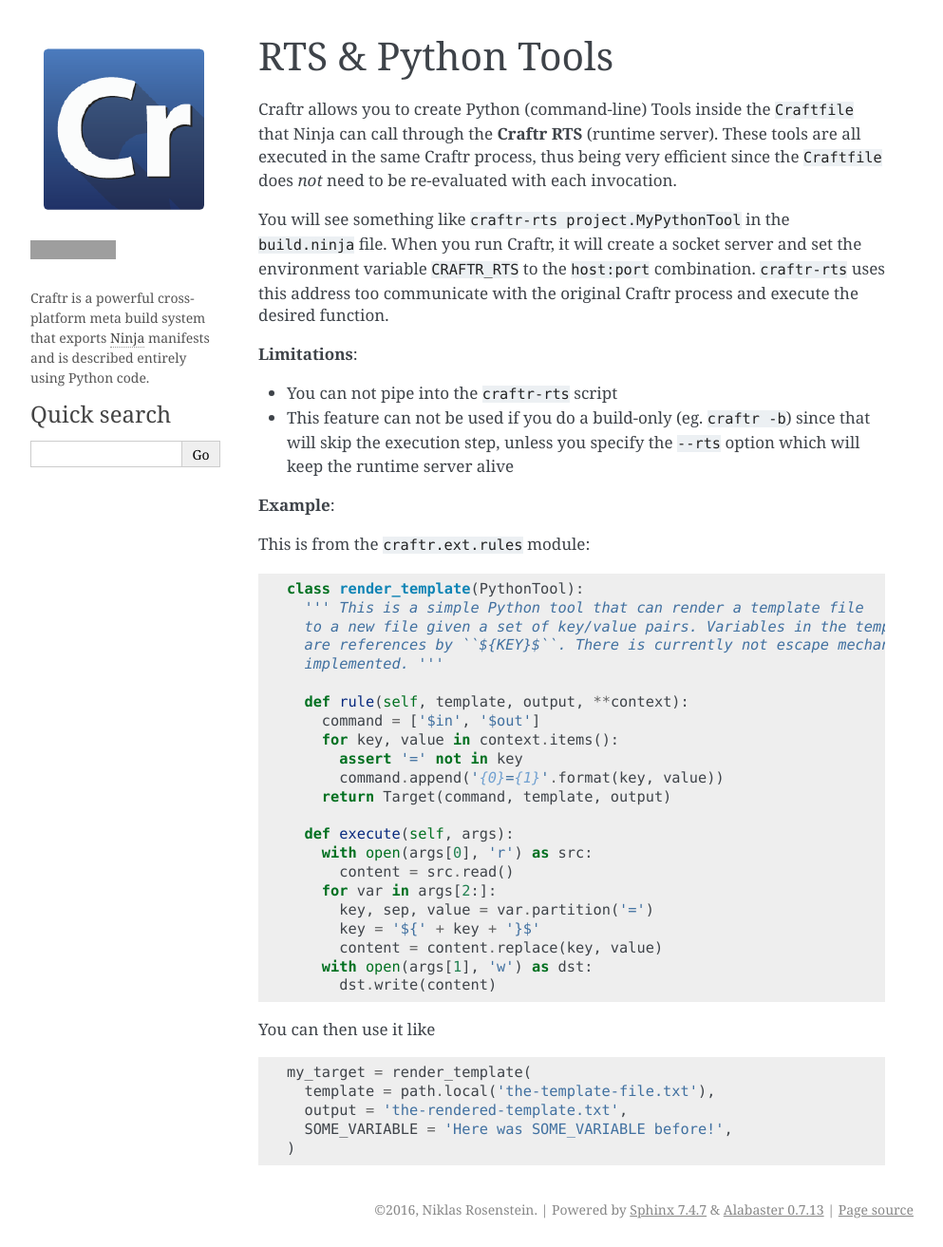
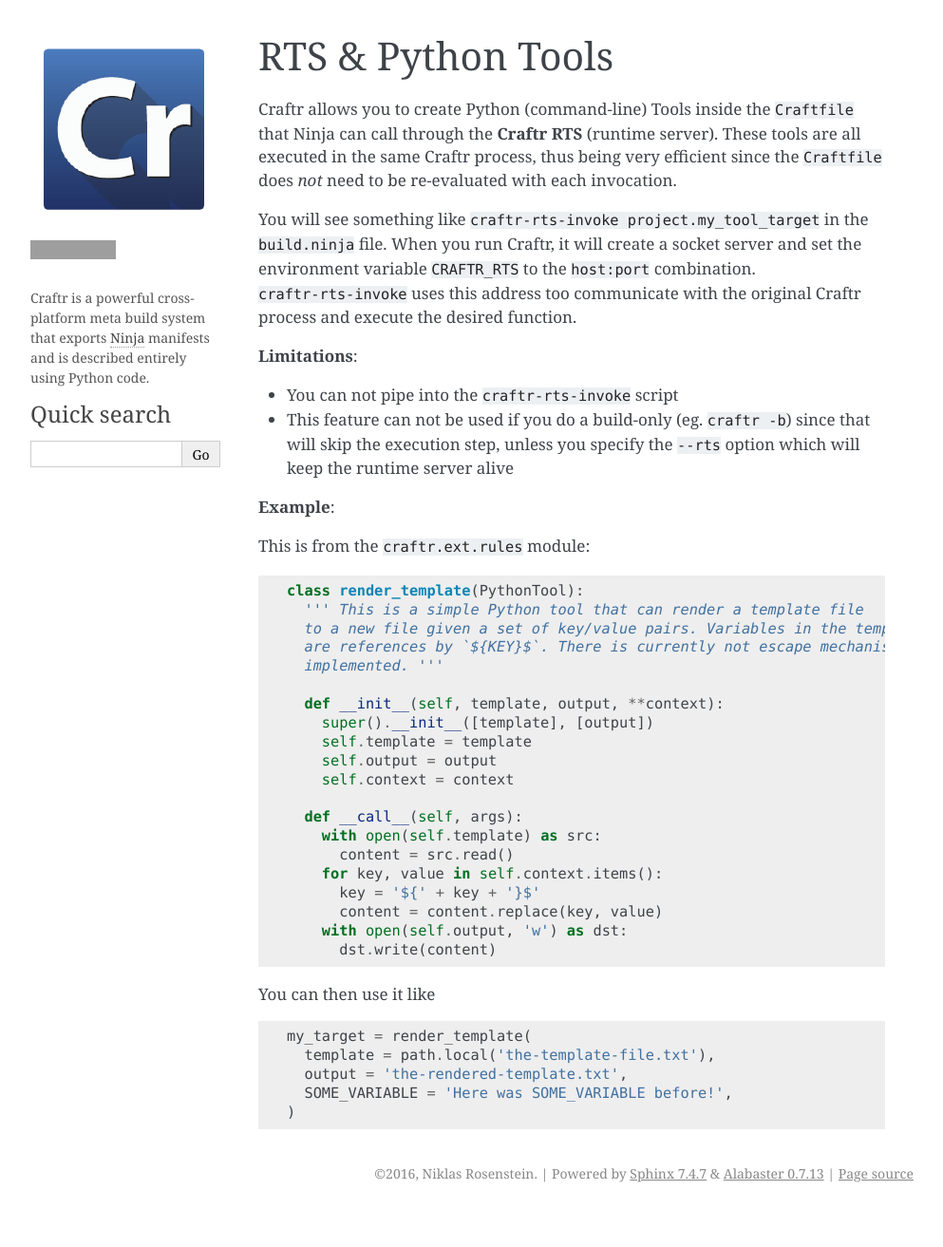
Before and after one commit to craftr-build/craftr-build-4.x, a Sphinx documentation site: the page built from docs/rts.rst, in a window 1280 px wide. Shown: the whole page at 95% size, without its empty margins (148-1141 px from the left). Built offline with Sphinx 7.4.7, drawn with Linux system fonts in a browser that asks for light colours; after the commit the page ends 1275 px from its top, so only the background shows below that; grey boxes are pictures that could not be loaded.

Commit message:
update Python Tool interface, close #80
* #80 is automatically closed since objects are only added to
  Session.rts_funcs when an actual Python Tool target is created

```diff
--- a/docs/rts.rst
+++ b/docs/rts.rst
@@ -1,19 +1,20 @@
 RTS & Python Tools
 ==================
 
-Craftr allows you to create Python (command-line) Tools inside the ``Craftfile`` that Ninja
-can call through the **Craftr RTS** (runtime server). These tools are all executed in the
-same Craftr process, thus being very efficient since the ``Craftfile`` does *not* need to be
-re-evaluated with each invocation.
+Craftr allows you to create Python (command-line) Tools inside the ``Craftfile``
+that Ninja can call through the **Craftr RTS** (runtime server). These tools are
+all executed in the same Craftr process, thus being very efficient since the
+``Craftfile`` does *not* need to be re-evaluated with each invocation.
 
-You will see something like ``craftr-rts project.MyPythonTool`` in the ``build.ninja`` file.
-When you run Craftr, it will create a socket server and set the environment variable
-``CRAFTR_RTS`` to the ``host:port`` combination. ``craftr-rts`` uses this address too communicate
-with the original Craftr process and execute the desired function.
+You will see something like ``craftr-rts-invoke project.my_tool_target`` in the
+``build.ninja`` file. When you run Craftr, it will create a socket server and
+set the environment variable ``CRAFTR_RTS`` to the ``host:port`` combination.
+``craftr-rts-invoke`` uses this address too communicate with the original
+Craftr process and execute the desired function.
 
 **Limitations**:
 
-* You can not pipe into the ``craftr-rts`` script
+* You can not pipe into the ``craftr-rts-invoke`` script
 * This feature can not be used if you do a build-only (eg. ``craftr -b``) since that
   will skip the execution step, unless you specify the ``--rts`` option which will
   keep the runtime server alive
@@ -27,24 +28,22 @@
   class render_template(PythonTool):
     ''' This is a simple Python tool that can render a template file
     to a new file given a set of key/value pairs. Variables in the template
-    are references by ``${KEY}$``. There is currently not escape mechanism
+    are references by `${KEY}$`. There is currently not escape mechanism
     implemented. '''
 
-    def rule(self, template, output, **context):
-      command = ['$in', '$out']
-      for key, value in context.items():
-        assert '=' not in key
-        command.append('{0}={1}'.format(key, value))
-      return Target(command, template, output)
+    def __init__(self, template, output, **context):
+      super().__init__([template], [output])
+      self.template = template
+      self.output = output
+      self.context = context
 
-    def execute(self, args):
-      with open(args[0], 'r') as src:
+    def __call__(self, args):
+      with open(self.template) as src:
         content = src.read()
-      for var in args[2:]:
-        key, sep, value = var.partition('=')
+      for key, value in self.context.items():
         key = '${' + key + '}$'
         content = content.replace(key, value)
-      with open(args[1], 'w') as dst:
+      with open(self.output, 'w') as dst:
         dst.write(content)
 
 You can then use it like
--- a/setup.py
+++ b/setup.py
@@ -34,7 +34,7 @@
 if pip.__version__ >= '6.0':
   parse_requirements = partial(parse_requirements, session=pip.download.PipSession())
 
-scripts = ['bin/craftr', 'bin/craftr-rts']
+scripts = ['bin/craftr', 'bin/craftr-rts-invoke']
 
 # On Windows, we need this scripts with a .py suffix.
 if os.name == 'nt':
```
Also changed, not shown: 4 other files.
